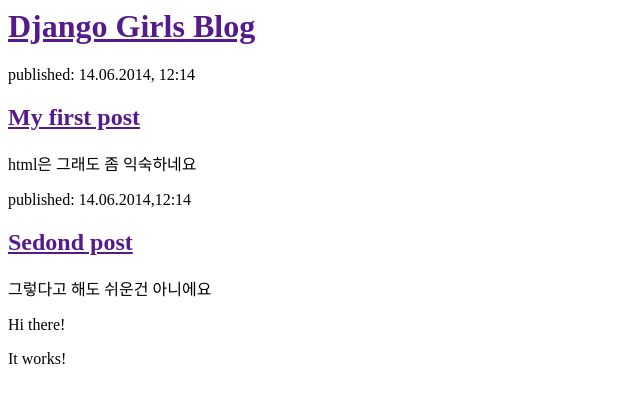
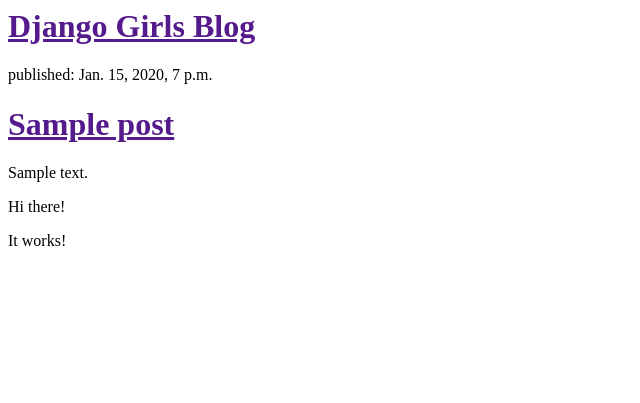
Before and after one commit to sue1451/my-first-blog, a Django app: template blog/templates/blog/post_list.html in a window 1280 px wide. Shown: the top 403 px of the page, without its empty margins (0-640 px from the left). Run offline with Django 3.2, Linux system fonts and the light colour scheme; the template is opened without the code that fills it: values that come from a table or form of the project are taken from there, others are empty; tables that the repository leaves empty hold one stand-in row (values such as "Sample post").

Commit message:
Modified templates to display posts from databae.

```diff
--- a/blog/templates/blog/post_list.html
+++ b/blog/templates/blog/post_list.html
@@ -9,19 +9,15 @@
         <a href="">Django Girls Blog</a>
     </h1>
     </div>
-    <div>
-        <p>
-            published: 14.06.2014, 12:14
-        </p>
-        <h2> <a href="">My first post</a></h2>
-        <p>html은 그래도 좀 익숙하네요 </p>
-    </div>
-    <div>
-        <p>published: 14.06.2014,12:14</p>
-        <h2><a href="">Sedond post</a></h2>
-        <p>그렇다고 해도 쉬운건 아니에요</p>
 
-    </div>
+
+        {% for post in posts %}
+            <div>
+                <p>published: {{ post.published_date }}</p>
+                <h1><a href="">{{ post.title }}</a></h1>
+                <p>{{ post.text|linebreaksbr }}</p>
+            </div>
+        {% endfor %}
     <p>Hi there!</p>
     <p>It works!</p>
 </body>
--- a/blog/views.py
+++ b/blog/views.py
@@ -1,6 +1,9 @@
 from django.shortcuts import render
+from django.utils import timezone
+from .models import Post
 
 # Create your views here.
 
 def post_list(request):
-    return render(request, 'blog/post_list.html', {})
+    posts = Post.objects.filter(published_date__lte=timezone.now()).order_by('published_date')
+    return render(request, 'blog/post_list.html', {'posts': posts})
```
